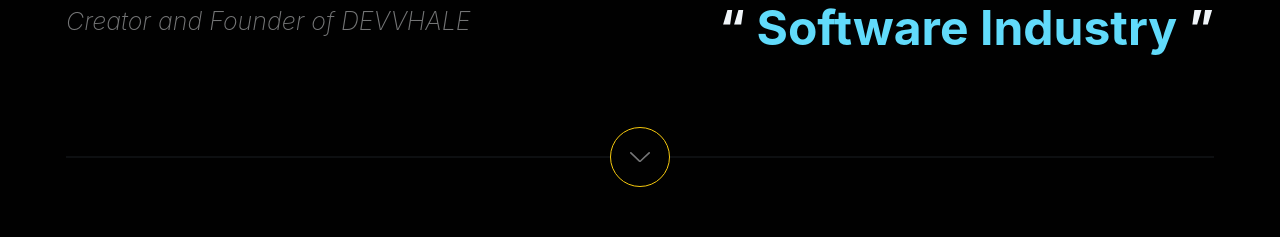
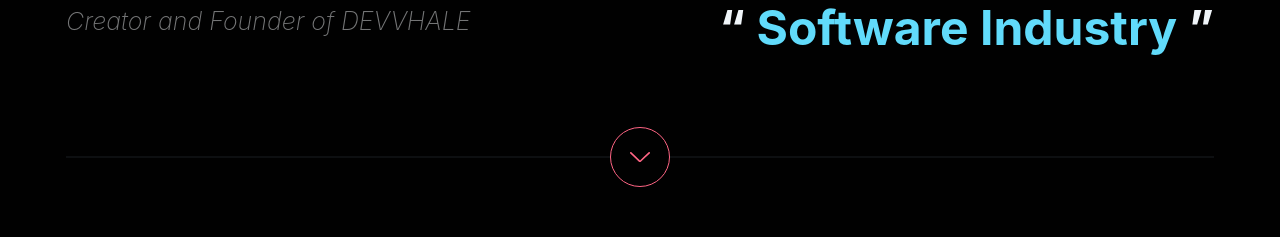
Before and after one commit to NuranTerlan/DevvhalePortfolio, a Next.js app: page /about in a window 1280 px wide. Shown: the part 860-1097 px from the top of the page. Built offline with nearby package versions, Linux system fonts and the light colour scheme.

Commit message:
props for bound component configured for different purposes

```diff
--- a/components/bound/bound.module.css
+++ b/components/bound/bound.module.css
@@ -19,6 +19,16 @@
     align-items: center;
   }
 
+  .pink {
+    border: 1px solid var(--c-pink);
+
+    svg {
+      path {
+        fill: var(--c-pink);
+      }
+    }
+  }
+
   .line {
     width: 100%;
     height: 1px;
--- a/components/bound/index.js
+++ b/components/bound/index.js
@@ -4,11 +4,11 @@ import cn from "classnames";
 import styles from "./bound.module.css";
 import { ChevronDown } from "../icons";
 
-const Bound = ({ isDown = false, className }) => {
+const Bound = ({ isPink = false, isDown = false, className }) => {
   return (
     <div className={cn(styles.container, className)}>
       {isDown && (
-        <span className={styles.down}>
+        <span className={cn([styles.down, isPink && styles.pink])}>
           <ChevronDown />
         </span>
       )}
```
